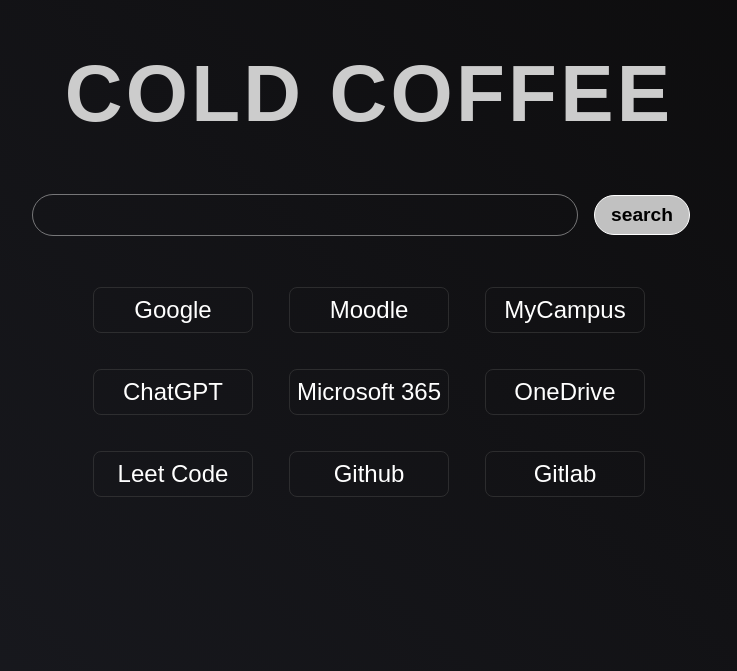
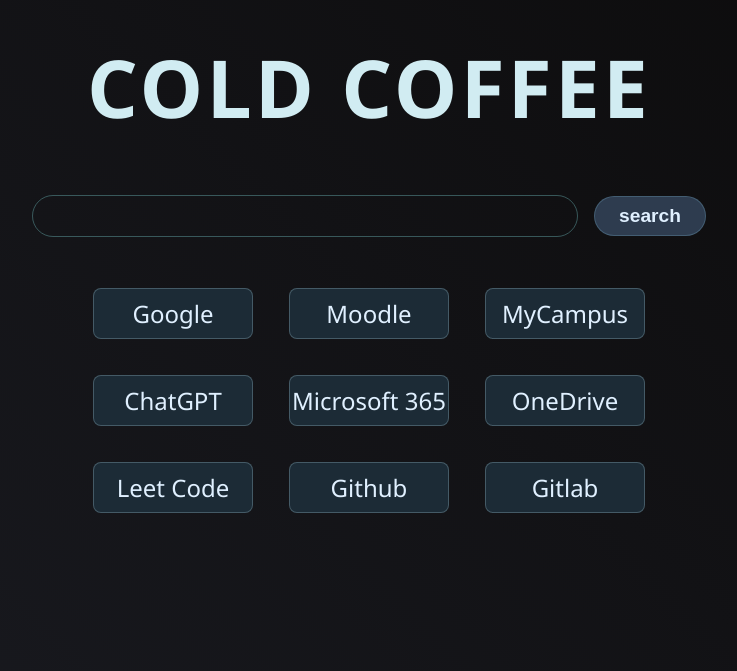
Before and after one commit to colarm/cold-coffee, a React (Create React App) app in the folder frontend/: page / in a window 1280 px wide. Shown: the part 129-800 px from the top of the page, without its empty margins (271-1008 px from the left). Built offline with nearby package versions, Linux system fonts and the light colour scheme.

Commit message:
updated interface

```diff
--- a/frontend/src/pages/Home/Home.css
+++ b/frontend/src/pages/Home/Home.css
@@ -1,63 +1,84 @@
 .home {
   text-align: center;
-  font-family: Arial, Helvetica, sans-serif;
+  font-family: "Segoe UI", Tahoma, Geneva, Verdana, sans-serif;
+  animation: fadeIn 0.8s ease-out;
+  color: #e0f0ff;
+}
+
+@keyframes fadeIn {
+  from {
+    opacity: 0;
+    transform: translateY(-1rem);
+  }
+  to {
+    opacity: 1;
+    transform: translateY(0);
+  }
 }
 
 .title {
   font-size: 5rem;
   font-weight: 700;
   letter-spacing: 0.2rem;
-  color: #cccccc;
-  transition-property: text-shadow;
-  transition-duration: 250ms;
+  color: #d1ecf2;
+  transition: text-shadow 250ms ease;
+  cursor: pointer;
 }
 
 .title:hover {
-  text-shadow: 0 0 10px #80808080,
-    0 0 20px #80c0c060,
-    0 0 30px #00ffff20;
+  text-shadow: 0 0 10px #8fffd6cc, 0 0 20px #98e0ffaa, 0 0 30px #00f5e08a;
+}
+
+.search-wrapper {
+  display: flex;
+  justify-content: center;
+  align-items: center;
+  margin: 2rem 0;
+  flex-wrap: wrap;
+  gap: 1rem;
 }
 
 .search {
-  background-color: #cccccc00;
-  color: #ffffff;
+  background-color: transparent;
+  color: #e0f0ff;
   width: 32rem;
+  max-width: 90vw;
   height: 2.5rem;
   font-size: 1.2rem;
-  border: 0.1rem solid #cccccc88;
+  border: 0.1rem solid #5f9ea080;
   border-radius: 2rem;
   padding: 0 1rem;
   outline: none;
-  transition-property: border;
-  transition-duration: 250ms;
+  transition: border 250ms ease, box-shadow 250ms ease;
 }
 
-.search:hover {
-  border: 0.1rem solid #cccccc;
+.search:hover,
+.search:focus {
+  border: 0.1rem solid #5f9ea0;
+  box-shadow: 0 0 10px #8fffd640;
 }
 
 .searchButton {
-  background-color: #dddddddd;
-  color: #000000;
+  background-color: #2e3c4f;
+  color: #e0f0ff;
   height: 2.5rem;
   font-size: 1.2rem;
   font-weight: 600;
-  margin: 0 1rem;
-  border: 0.1rem solid #ffffff;
+  border: 0.1rem solid #98e0ff33;
   border-radius: 2rem;
-  padding: 0 1rem;
-  transition-property: background-color, box-shadow;
-  transition-duration: 250ms, 250ms;
+  padding: 0 1.5rem;
+  cursor: pointer;
+  transition: background-color 250ms ease, box-shadow 250ms ease;
 }
 
 .searchButton:hover {
-  background-color: #ffffffee;
-  box-shadow: 0 0 1rem #ffffff;
+  background-color: #3c4f68;
+  box-shadow: 0 0 1rem #8fffd6aa;
 }
 
 .searchButton:active {
-  box-shadow: 0 0 1rem #ffffff;
-  background-color: #ffffffc0;
+  background-color: #497594;
+  box-shadow: 0 0 0.5rem #8fffd699;
 }
 
 .links {
@@ -65,6 +86,7 @@
   justify-content: center;
   font-size: 1.5rem;
   margin: 2rem 0;
+  color: #d1ecf2;
 }
 
 .links-row {
@@ -73,19 +95,46 @@
 
 .links-column {
   width: 12rem;
+  text-align: center;
 }
 
 .links-column-item {
   margin: 1rem;
-  border: 0.1rem solid #44444488;
+  border: 0.1rem solid #6d8a9580;
   border-radius: 0.5rem;
   padding: 0.5rem 0;
-  transition-property: background-color, border, box-shadow;
-  transition-duration: 250ms, 250ms, 250ms;
+  transition: all 250ms ease;
+  cursor: pointer;
+  background-color: #1c2b36;
+  color: #e0f0ff;
 }
 
 .links-column-item:hover {
-  background-color: #ffffff20;
-  border: 0.1rem solid #88888888;
-  box-shadow: 0 0 10px #80808080;
+  background-color: #2e4451;
+  border-color: #8fffd680;
+  box-shadow: 0 0 10px #8fffd640;
 }
+
+/* Responsive */
+@media (max-width: 600px) {
+  .title {
+    font-size: 3rem;
+  }
+
+  .search {
+    width: 90%;
+  }
+
+  .searchButton {
+    width: 90%;
+    margin-top: 1rem;
+  }
+
+  .links {
+    font-size: 1.2rem;
+  }
+
+  .links-column {
+    width: auto;
+  }
+}
--- a/frontend/src/pages/Home/Home.js
+++ b/frontend/src/pages/Home/Home.js
@@ -1,9 +1,6 @@
 import "./Home.css";
 import { useState } from "react";
 
-// Language pack
-let lang = navigator.language || "";
-// lang = "en-GB"; // 测试用，实际使用时应根据用户浏览器语言设置
 const textList = {
   "en-GB": {
     title: "COLD COFFEE",
@@ -25,15 +22,27 @@
     title: "咖啡起始頁",
     search: "搜尋",
   },
+  "ja-JP": {
+    title: "コーヒースタートページ",
+    search: "検索",
+  },
+  "fr-FR": {
+    title: "Page d'accueil du café",
+    search: "recherche",
+  },
 };
+
+// Language pack
+let lang = navigator.language || "";
+lang = lang in textList ? lang : "en-US";
+
 const links = [
   [
     { name: "Google", address: "https://www.google.co.uk/" },
-    { name: "Moodle", address: "https://moodle.gla.ac.uk/my/courses.php/" },
+    { name: "Moodle", address: "https://moodle.gla.ac.uk/my/courses.php" },
     {
       name: "MyCampus",
-      address:
-        "https://uogstudents.mycampus.gla.ac.uk/psc/campus/EMPLOYEE/SA/c/PT_FLDASHBOARD.PT_FLDASHBOARD.GBL?DB=UOG_STUDENT_HOMEPAGE_DB&/",
+      address: "https://frontdoor.spa.gla.ac.uk/StudentPortal/default.aspx",
     },
   ],
   [
@@ -43,11 +52,10 @@
   ],
   [
     { name: "Leet Code", address: "https://leetcode.com/problemset/" },
-    { name: "Github", address: "https://github.com/colarm?tab=repositories/" },
+    { name: "Github", address: "https://github.com/" },
     {
       name: "Gitlab",
-      address:
-        "https://stgit.dcs.gla.ac.uk/team-project-m/2024/group-6/turn-based-card-game/",
+      address: "https://stgit.dcs.gla.ac.uk/",
     },
   ],
 ];
@@ -91,7 +99,7 @@
       <h1 className="title" onClick={(e) => onClick(e)}>
         {text[lang].title}
       </h1>
-      <div>
+      <div className="search-wrapper">
         <input
           className="search"
           type="text"
```
Also changed, not shown: 11 other files (tests, documents, lock files or other folders).
